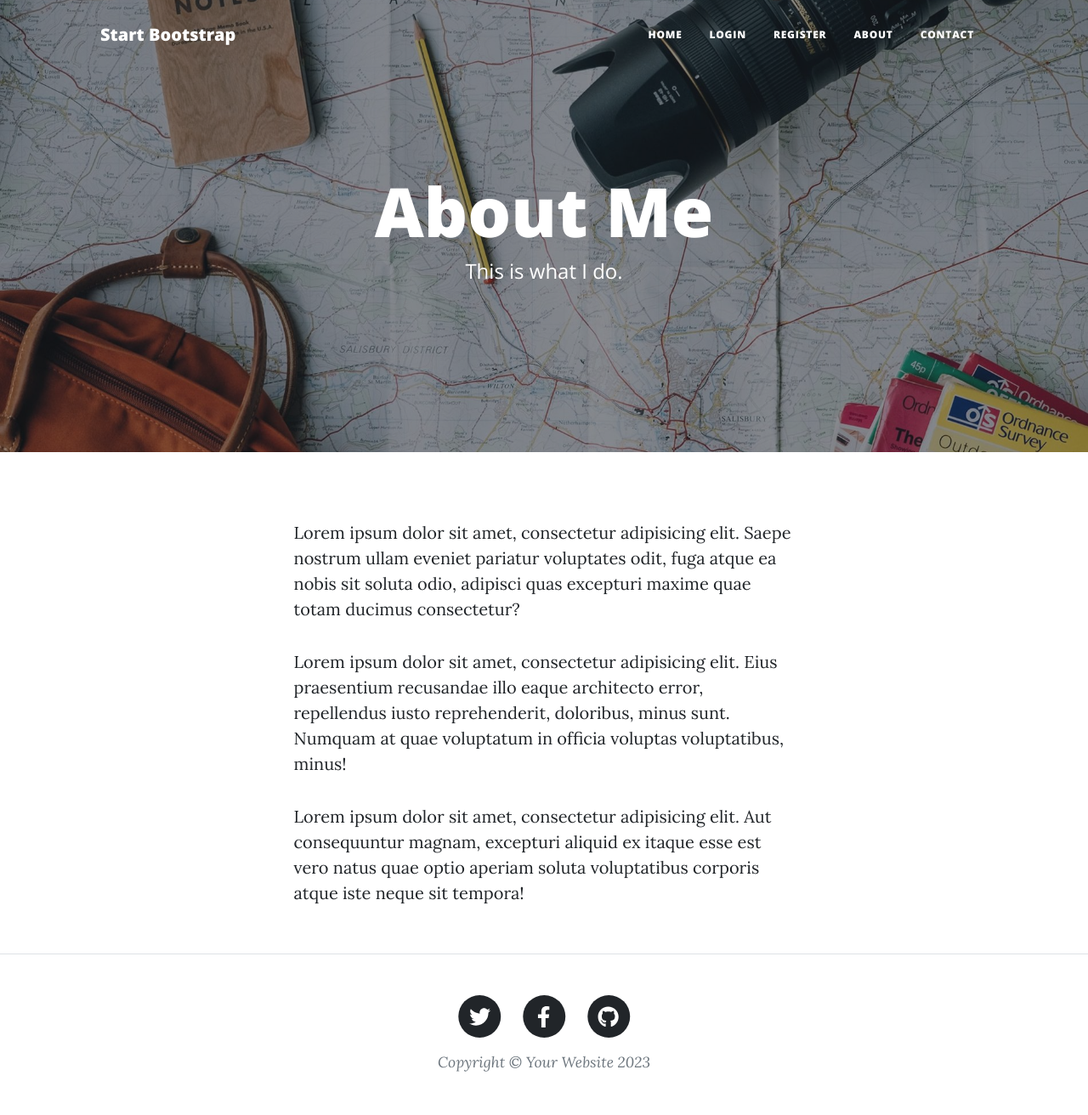
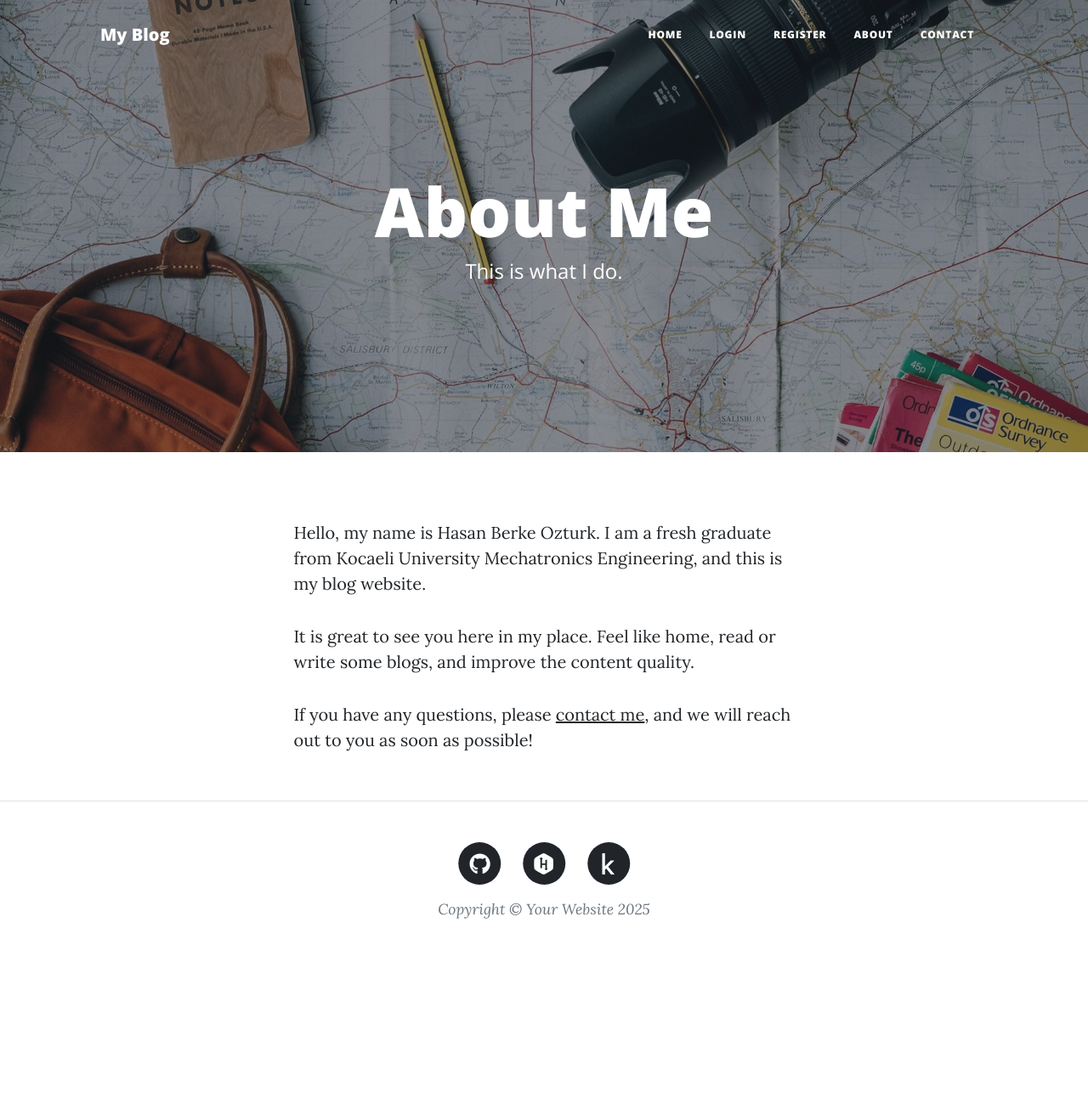
Before and after one commit to hberkeozturrk/blog-website, a Flask app: page /about in a window 1280 px wide. Shown: the whole page at 85% size. After the commit the page ends 1081 px from the top, so only its background shows below. Run offline with Flask 3, Linux system fonts and the light colour scheme; some libraries are stand-ins or nearby versions.

Commit message:
modify website

```diff
--- a/templates/about.html
+++ b/templates/about.html
@@ -22,22 +22,16 @@
     <div class="row gx-4 gx-lg-5 justify-content-center">
       <div class="col-md-10 col-lg-8 col-xl-7">
         <p>
-          Lorem ipsum dolor sit amet, consectetur adipisicing elit. Saepe
-          nostrum ullam eveniet pariatur voluptates odit, fuga atque ea nobis
-          sit soluta odio, adipisci quas excepturi maxime quae totam ducimus
-          consectetur?
+          Hello, my name is Hasan Berke Ozturk. I am a fresh graduate from
+            Kocaeli University Mechatronics Engineering, and this is my blog website.
         </p>
         <p>
-          Lorem ipsum dolor sit amet, consectetur adipisicing elit. Eius
-          praesentium recusandae illo eaque architecto error, repellendus iusto
-          reprehenderit, doloribus, minus sunt. Numquam at quae voluptatum in
-          officia voluptas voluptatibus, minus!
+          It is great to see you here in my place. Feel like home, read or write some blogs,
+            and improve the content quality.
         </p>
         <p>
-          Lorem ipsum dolor sit amet, consectetur adipisicing elit. Aut
-          consequuntur magnam, excepturi aliquid ex itaque esse est vero natus
-          quae optio aperiam soluta voluptatibus corporis atque iste neque sit
-          tempora!
+          If you have any questions, please <a href="{{ url_for('contact') }}">contact me</a>, and we will reach out to you
+            as soon as possible!
         </p>
       </div>
     </div>
--- a/templates/contact.html
+++ b/templates/contact.html
@@ -88,7 +88,7 @@
               id="submitButton"
               type="submit"
             >
-              NOT USED in Day 69
+              Send
             </button>
           </form>
         </div>
--- a/templates/footer.html
+++ b/templates/footer.html
@@ -5,31 +5,31 @@
                   <div class="col-md-10 col-lg-8 col-xl-7">
                       <ul class="list-inline text-center">
                           <li class="list-inline-item">
-                              <a href="#!">
-                                  <span class="fa-stack fa-lg">
-                                      <i class="fas fa-circle fa-stack-2x"></i>
-                                      <i class="fab fa-twitter fa-stack-1x fa-inverse"></i>
-                                  </span>
-                              </a>
-                          </li>
-                          <li class="list-inline-item">
-                              <a href="#!">
-                                  <span class="fa-stack fa-lg">
-                                      <i class="fas fa-circle fa-stack-2x"></i>
-                                      <i class="fab fa-facebook-f fa-stack-1x fa-inverse"></i>
-                                  </span>
-                              </a>
-                          </li>
-                          <li class="list-inline-item">
-                              <a href="#!">
+                              <a href="https://github.com/hberkeozturrk">
                                   <span class="fa-stack fa-lg">
                                       <i class="fas fa-circle fa-stack-2x"></i>
                                       <i class="fab fa-github fa-stack-1x fa-inverse"></i>
                                   </span>
                               </a>
                           </li>
+                          <li class="list-inline-item">
+                              <a href="https://www.hackerrank.com/profile/hasanberke02">
+                                  <span class="fa-stack fa-lg">
+                                      <i class="fas fa-circle fa-stack-2x"></i>
+                                      <i class="fab fa-hackerrank fa-stack-1x fa-inverse"></i>
+                                  </span>
+                              </a>
+                          </li>
+                          <li class="list-inline-item">
+                              <a href="https://www.kaggle.com/hasanberkeztrk">
+                                  <span class="fa-stack fa-lg">
+                                      <i class="fas fa-circle fa-stack-2x"></i>
+                                      <i class="fab fa-kaggle fa-stack-1x fa-inverse"></i>
+                                  </span>
+                              </a>
+                          </li>
                       </ul>
-                      <div class="small text-center text-muted fst-italic">Copyright &copy; Your Website 2023</div>
+                      <div class="small text-center text-muted fst-italic">Copyright &copy; Your Website 2025</div>
                   </div>
               </div>
           </div>
--- a/templates/header.html
+++ b/templates/header.html
@@ -44,7 +44,7 @@
     <!-- Navigation-->
     <nav class="navbar navbar-expand-lg navbar-light" id="mainNav">
       <div class="container px-4 px-lg-5">
-        <a class="navbar-brand" href="/">Start Bootstrap</a>
+        <a class="navbar-brand" href="/">My Blog</a>
         <button
           class="navbar-toggler"
           type="button"
```
